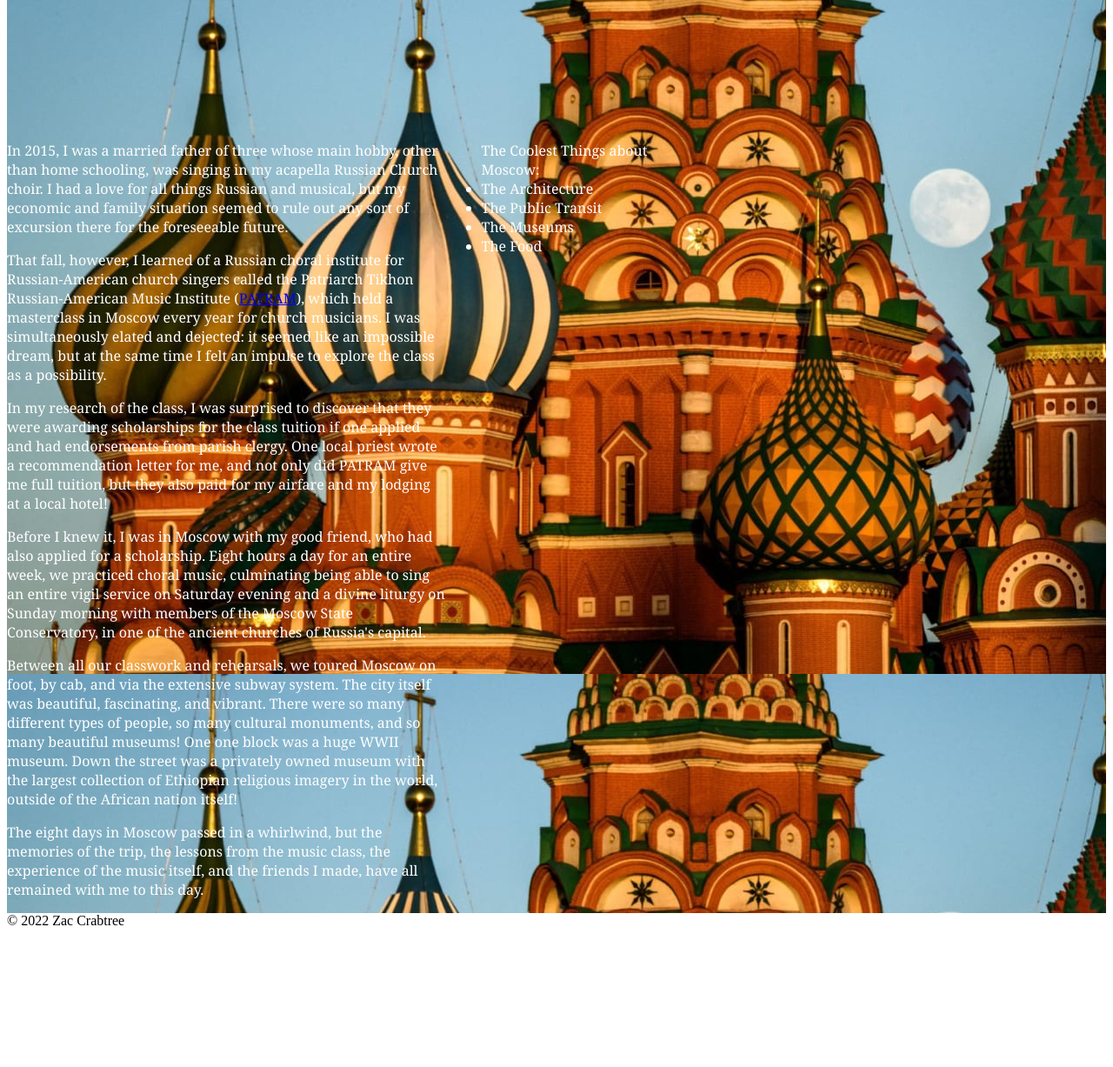
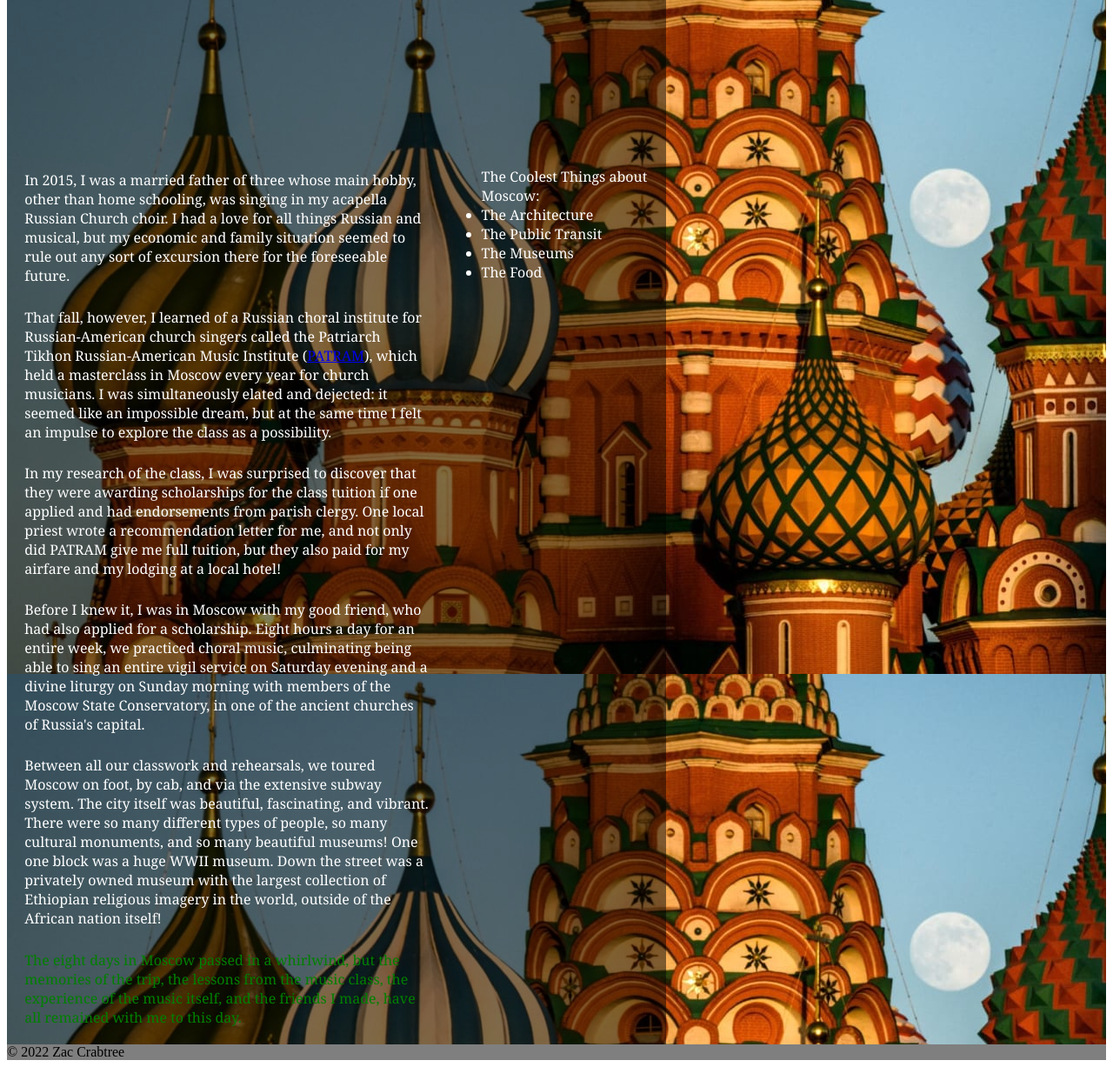
Before and after one commit to STL-LC101-Sept-22/js-assignment-4-html-me-something-zaccrabtree, a website: page index.html in a window 1280 px wide. Shown: the part 88-1315 px from the top of the page at 87% size. Before the commit the page ends 1164 px from the top, so only its background shows below. Drawn offline with Linux system fonts and the light colour scheme.

Commit message:
added more CSS

```diff
--- a/index.html
+++ b/index.html
@@ -9,7 +9,7 @@
 
          <div class="div1">
             <header>
-               <h2>An Unforgettable Trip</h2>
+               <h1 id="mainHeading">An Unforgettable Trip</h1>
             </header>
          </div>
 
@@ -45,7 +45,7 @@
             owned museum with the largest collection of Ethiopian religious imagery in the world,
             outside of the African nation itself!
             </p>
-            <p>
+            <p id="testP" class="funParagraph">
             The eight days in Moscow passed in a whirlwind, but the memories of the trip, the lessons
             from the music class, the experience of the music itself, and the friends I made, have all
             remained with me to this day.
@@ -54,7 +54,7 @@
          </main>
       </div>
       <div class="div3">
-         <ul>
+         <ul id="cool-list">
             The Coolest Things about Moscow:
             <li>The Architecture</li>
             <li>The Public Transit</li>
--- a/styles.css
+++ b/styles.css
@@ -12,11 +12,51 @@
 
 .div1 {
     grid-area: 1 / 1 / 2 / 4;
-    margin-left: 10%;
+    box-shadow: inset 0 0 0 1000px rgba(0,0,0,.5);
 }
 .div2 {
     grid-area: 2 / 1 / 6 / 3;
+    box-shadow: inset 0 0 0 1000px rgba(0,0,0,.5);
 }
 .div3 {
     grid-area: 2 / 3 / 6 / 4;
+    box-shadow: inset 0 0 0 1000px rgba(0,0,0,.5);
 }
+
+body {
+    margin: 8px;
+    display: block;
+}
+footer {
+    box-shadow: inset 0 0 0 1000px rgba(0,0,0,.5);
+}
+p {
+    margin: 3%;
+    padding: 1%;
+}
+#cool-list {
+    animation-duration: 3s;
+    animation-name: slidein;
+  }
+
+  @keyframes slidein {
+    from {
+      margin-left: 100%;
+      width: 300%;
+    }
+
+    to {
+      margin-left: 0%;
+      width: 100%;
+    }
+  }
+#mainHeading {
+    color: red;
+}
+.funParagraph {
+    color: green;
+}
+
+header {
+    padding: 0;
+}
```
